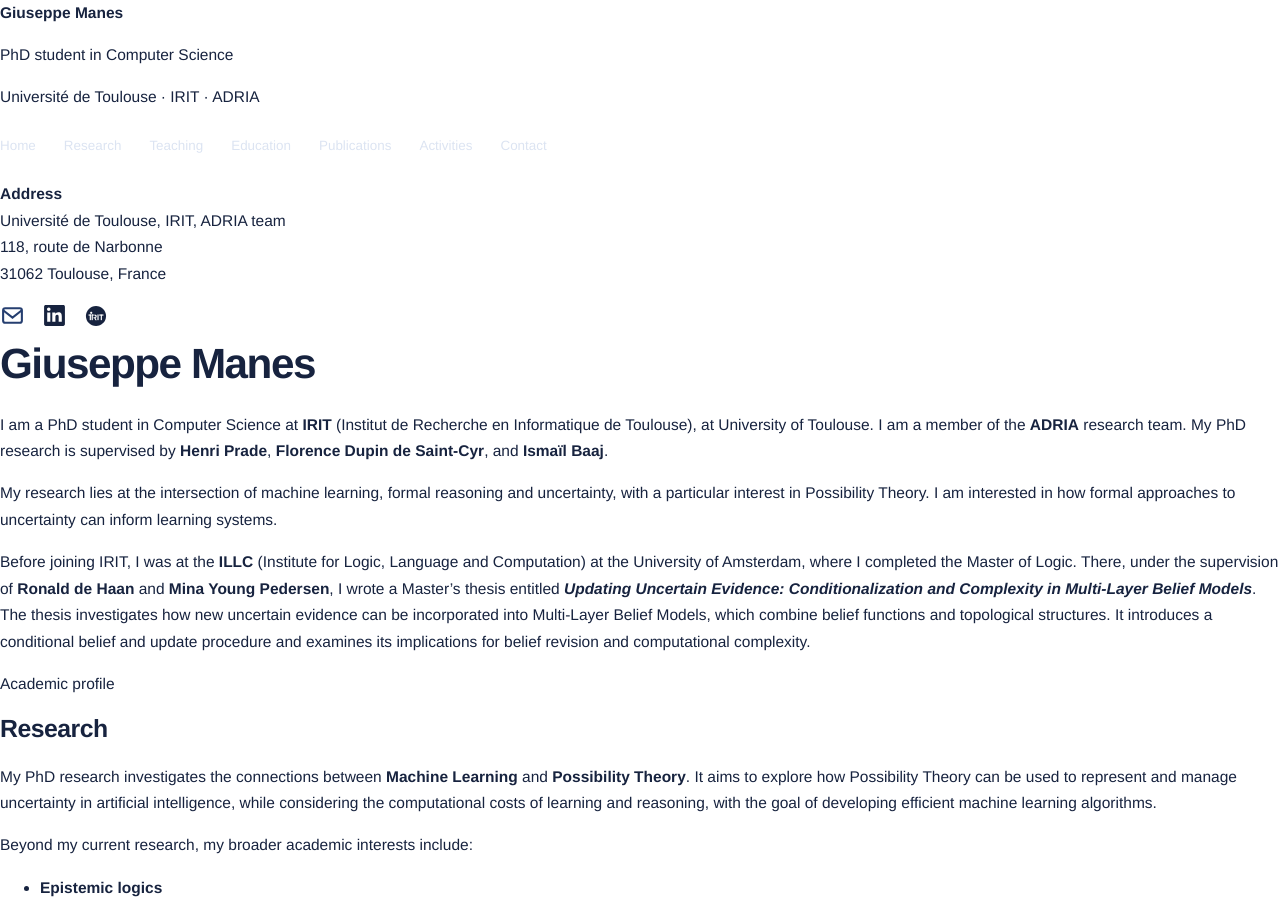
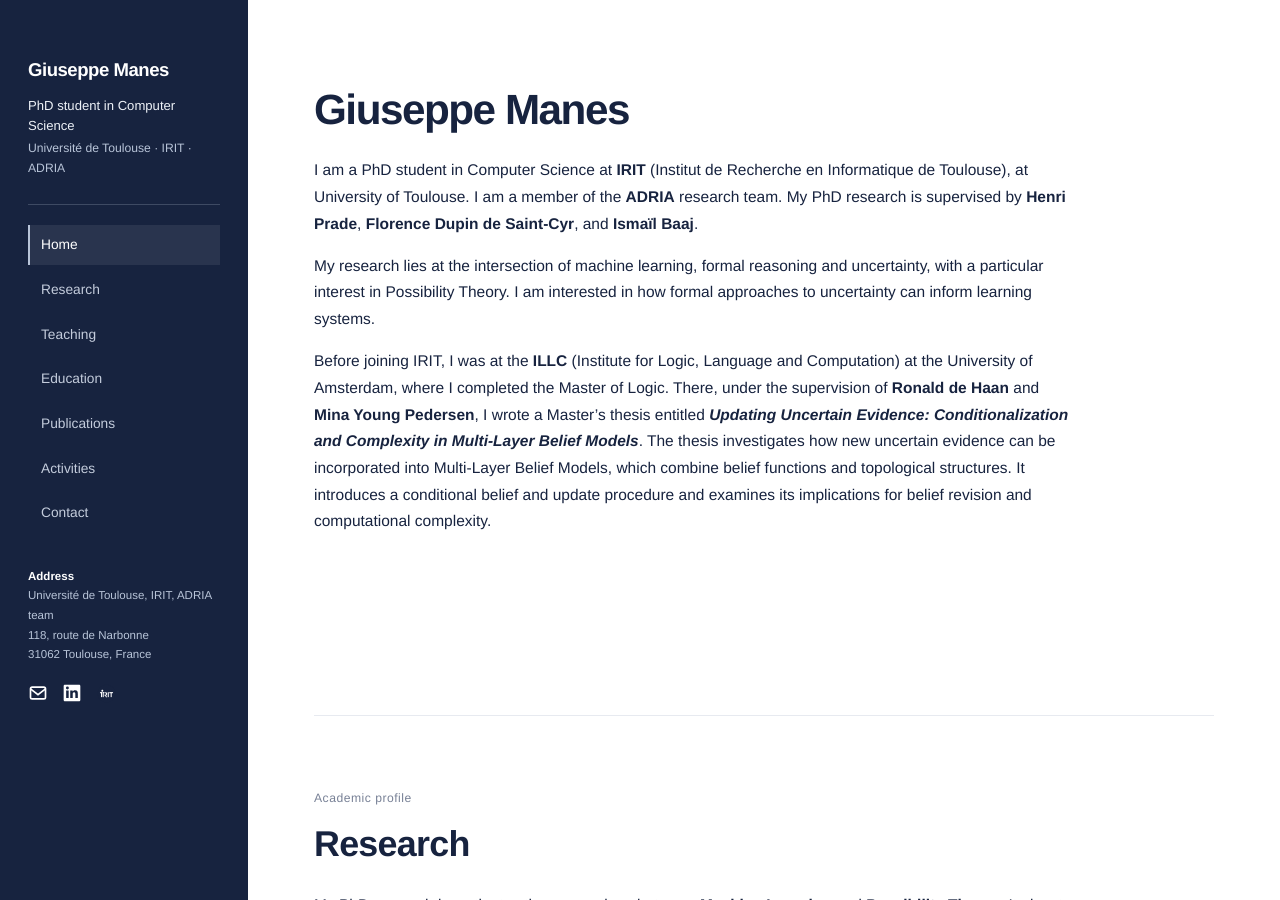
Before and after one commit to gmanes-1/gmanes-1.github.io, a Jekyll site: the page built from index.md, in a window 1280 px wide and 900 px high. Built offline with Jekyll 4.4.1, drawn with Linux system fonts in a browser that asks for light colours.

Commit message:
Style sticky left sidebar and smooth-scrolling sections

```diff
--- a/assets/css/style.css
+++ b/assets/css/style.css
@@ -327,3 +327,115 @@ main.home-grid>.sidebar-info{
 .socials a[aria-label="LinkedIn"]{
   color:#17233f;
 }
+
+
+/* One-page academic profile with a persistent left navigation rail. */
+html { scroll-behavior: smooth; scroll-padding-top: 34px; }
+body.one-page-home {
+  display: grid;
+  grid-template-columns: 248px minmax(0, 1fr);
+  align-items: start;
+  min-height: 100vh;
+  background: #fff;
+}
+.profile-sidebar {
+  position: sticky;
+  top: 0;
+  height: 100vh;
+  min-height: 620px;
+  overflow-y: auto;
+  padding: 54px 28px 30px max(28px, calc((100vw - 1440px) / 2));
+  background: #17233f;
+  color: #dce4f2;
+}
+.sidebar-name {
+  display: block;
+  color: #fff !important;
+  font-size: 1.16rem;
+  font-weight: 650 !important;
+  letter-spacing: -.025em;
+}
+.sidebar-role { margin: 10px 0 4px; color: #eef2f8; font-size: .82rem; line-height: 1.5; }
+.sidebar-affiliation { margin: 0; color: #b8c4d8; font-size: .76rem; line-height: 1.6; }
+.sidebar-rule { height: 1px; margin: 26px 0 20px; background: rgba(220,228,242,.2); }
+.sidebar-nav { display: flex; flex-direction: column; align-items: stretch; gap: 5px; }
+.sidebar-nav a {
+  display: block;
+  padding: 8px 11px;
+  border-left: 2px solid transparent;
+  color: #dce4f2;
+  font-size: .86rem;
+  font-weight: 450 !important;
+  opacity: .88;
+}
+.sidebar-nav a:hover, .sidebar-nav a.active, .sidebar-nav a[aria-current="location"] {
+  color: #fff;
+  opacity: 1;
+  background: rgba(255,255,255,.08);
+  border-left-color: #b8c4d8;
+}
+.sidebar-contact { margin-top: 34px; }
+.sidebar-contact p { color: #b8c4d8; font-size: .72rem; line-height: 1.7; }
+.sidebar-contact strong { color: #fff; }
+.sidebar-contact .socials { margin-top: 18px; gap: 14px; }
+.sidebar-contact .socials a { color: #fff !important; }
+.sidebar-contact .socials svg { width: 20px; height: 20px; }
+.sidebar-contact .irit-logo { width: 21px !important; height: 21px !important; }
+.one-page-content {
+  width: min(100% - 96px, 900px);
+  margin: 0 auto;
+  padding: 86px 0 44px;
+  min-width: 0;
+}
+.one-page-content .scroll-section {
+  min-height: 60vh;
+  padding: 0 0 92px;
+  margin: 0 0 72px;
+  border-bottom: 1px solid #e7eaf0;
+  scroll-margin-top: 48px;
+}
+.one-page-content .home-section { min-height: 70vh; }
+.one-page-content .scroll-section > h2 {
+  margin: 0 0 24px;
+  color: var(--ink);
+  font-size: clamp(1.8rem, 2.8vw, 2.35rem);
+}
+.one-page-content .scroll-section > h1 { margin-top: 0; }
+.one-page-content .section-kicker {
+  margin: 0 0 12px;
+  color: #788196;
+  font-size: .76rem;
+  letter-spacing: .04em;
+}
+.one-page-content .scroll-section > p,
+.one-page-content .scroll-section .list { max-width: 760px; }
+.one-page-footer { padding: 10px 0 34px; color: #788196; font-size: .76rem; }
+@media (max-width: 760px) {
+  body.one-page-home { display: block; }
+  .profile-sidebar {
+    position: sticky;
+    z-index: 20;
+    top: 0;
+    height: auto;
+    min-height: 0;
+    overflow: visible;
+    padding: 14px 22px 12px;
+  }
+  .sidebar-name { font-size: 1rem; }
+  .sidebar-role, .sidebar-affiliation, .sidebar-rule, .sidebar-contact { display: none; }
+  .sidebar-nav {
+    flex-direction: row;
+    gap: 5px 14px;
+    overflow-x: auto;
+    padding-top: 10px;
+    white-space: nowrap;
+  }
+  .sidebar-nav a { padding: 5px 0; border-left: 0; border-bottom: 2px solid transparent; }
+  .sidebar-nav a:hover, .sidebar-nav a.active, .sidebar-nav a[aria-current="location"] {
+    background: transparent;
+    border-bottom-color: #b8c4d8;
+  }
+  .one-page-content { width: calc(100% - 44px); padding: 48px 0 30px; }
+  .one-page-content .scroll-section { min-height: 0; padding-bottom: 58px; margin-bottom: 48px; scroll-margin-top: 112px; }
+  .one-page-content .home-section { min-height: 65vh; }
+}
```
